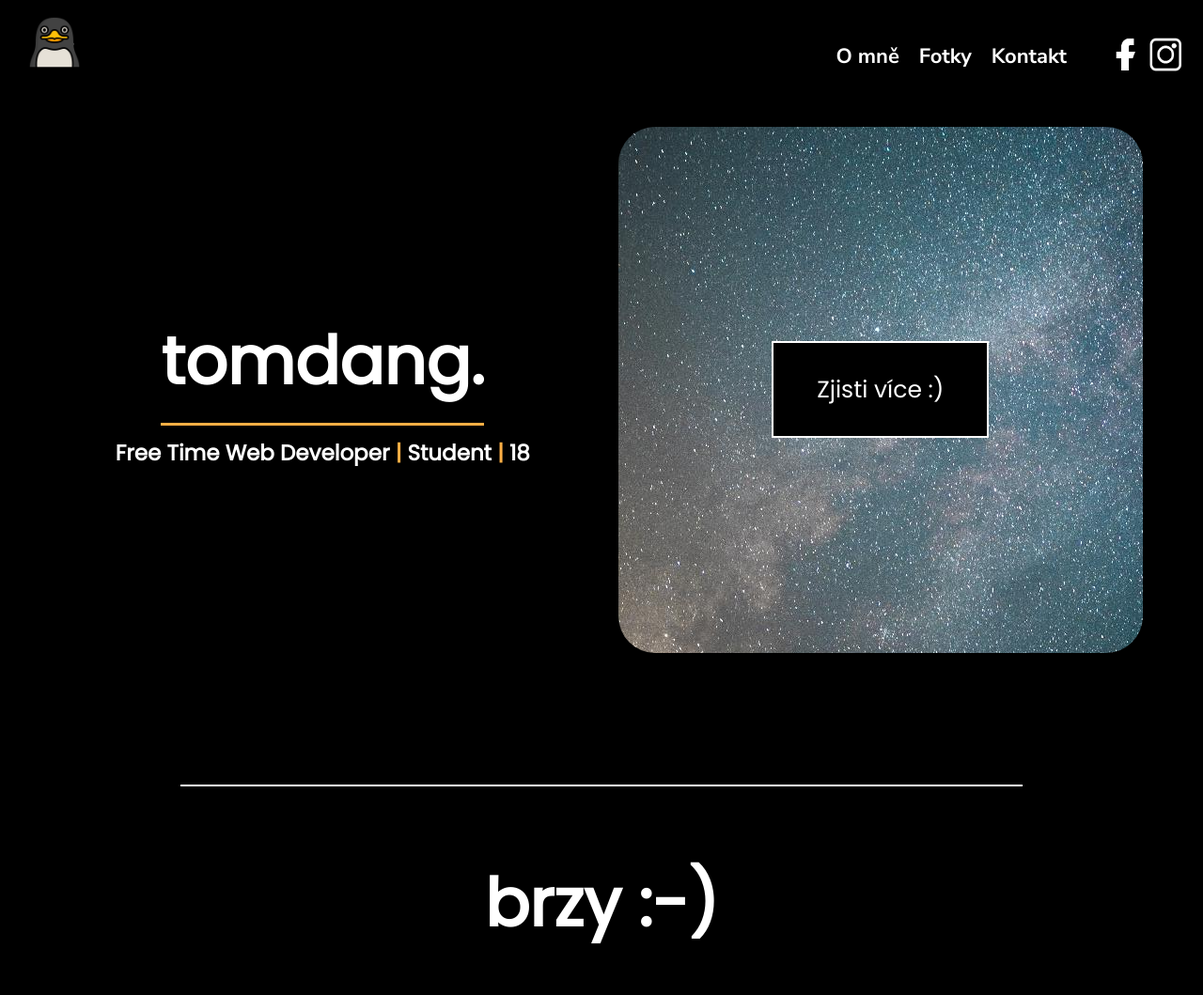
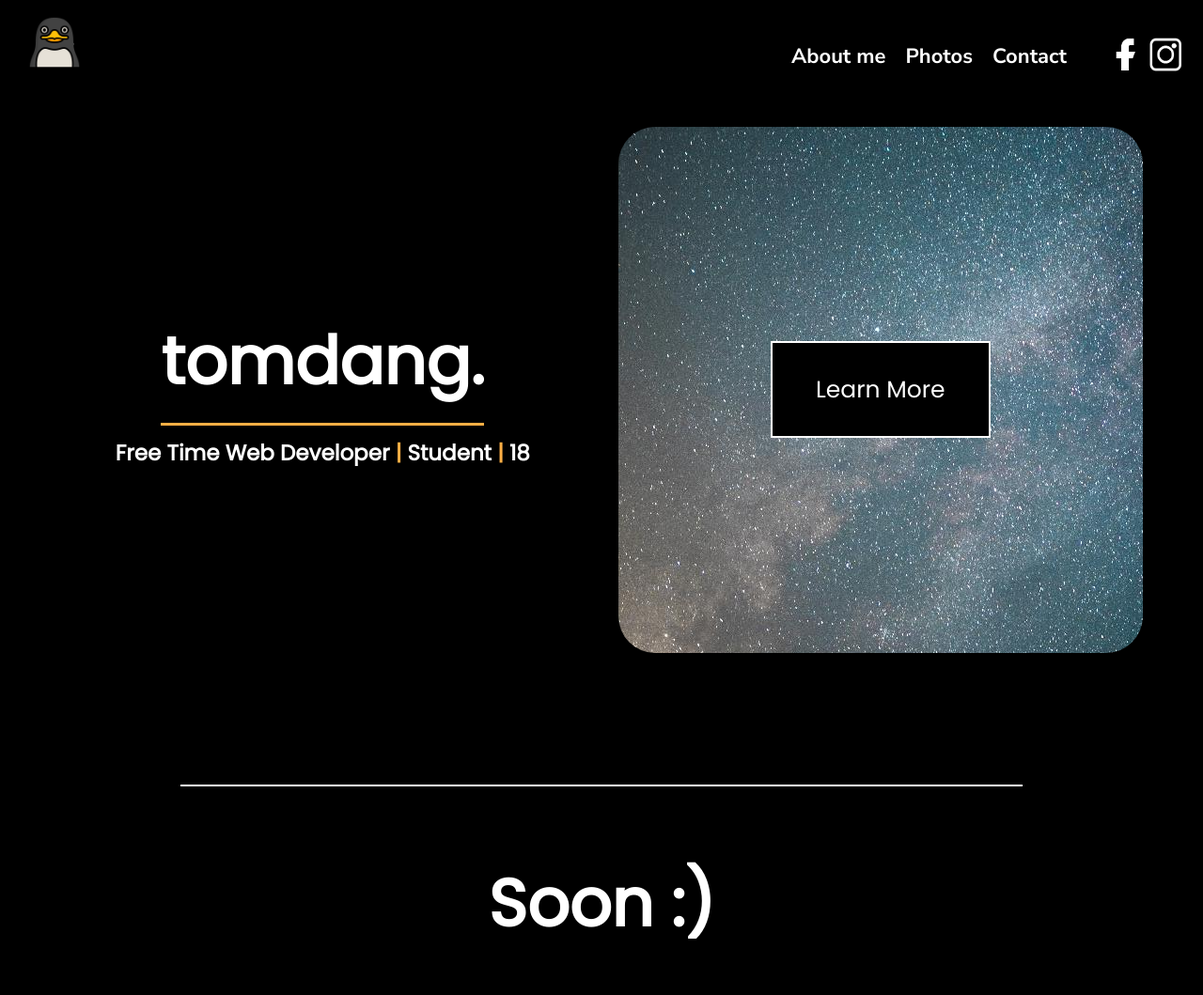
Before and after one commit to t0mdang/my-page, a plain HTML site: page index.html in a window 1280 px wide. Shown: the top 1059 px of the page at 94% size. Drawn offline with Linux system fonts and the light colour scheme; grey boxes are pictures that could not be loaded.

Commit message:
Update index.html

```diff
--- a/index.html
+++ b/index.html
@@ -23,9 +23,9 @@
             <div id='header'>
                 <a class="logolink" href='https://www.flaticon.com/free-icon/penguin_523461?term=penguin&page=1&position=12&page=1&position=12&related_id=523461&origin=search' target='blank'><img id='logo' src='resources/images/logo.png'></a>
                 <ul id='nav'>
-                    <li><a href='#soon'>O mně</a></li>
-                    <li><a href='#soon'>Fotky</a></li>
-                    <li><a href='#soon'>Kontakt</a></li>
+                    <li><a href='#soon'>About me</a></li>
+                    <li><a href='#soon'>Photos</a></li>
+                    <li><a href='#soon'>Contact</a></li>
                 </ul>
                 <div id='socials'>
                     <a target='_blank' href='https://www.facebook.com/tomdang767/'><img id='facebook' src='resources/images/facebooklogo.png'></a>
@@ -44,12 +44,12 @@
                     <img class="imgBack" src="resources/images/background.jfif">
                   </div>
                   <div class='button-container'>
-                    <a class='button' href='#soon'>Zjisti více :)</a>
+                    <a class='button' href='#soon'>Learn More</a>
                   </div>
                 </div>
             </div>
             <div id='soon'>
-                <h1>brzy :-)</h1>
+                <h1>Soon :)</h1>
                 <div class='gifWrapper'>
                 <img class='rickrollgif' src='resources/images/rickroll.gif'>
                 </div>
```
